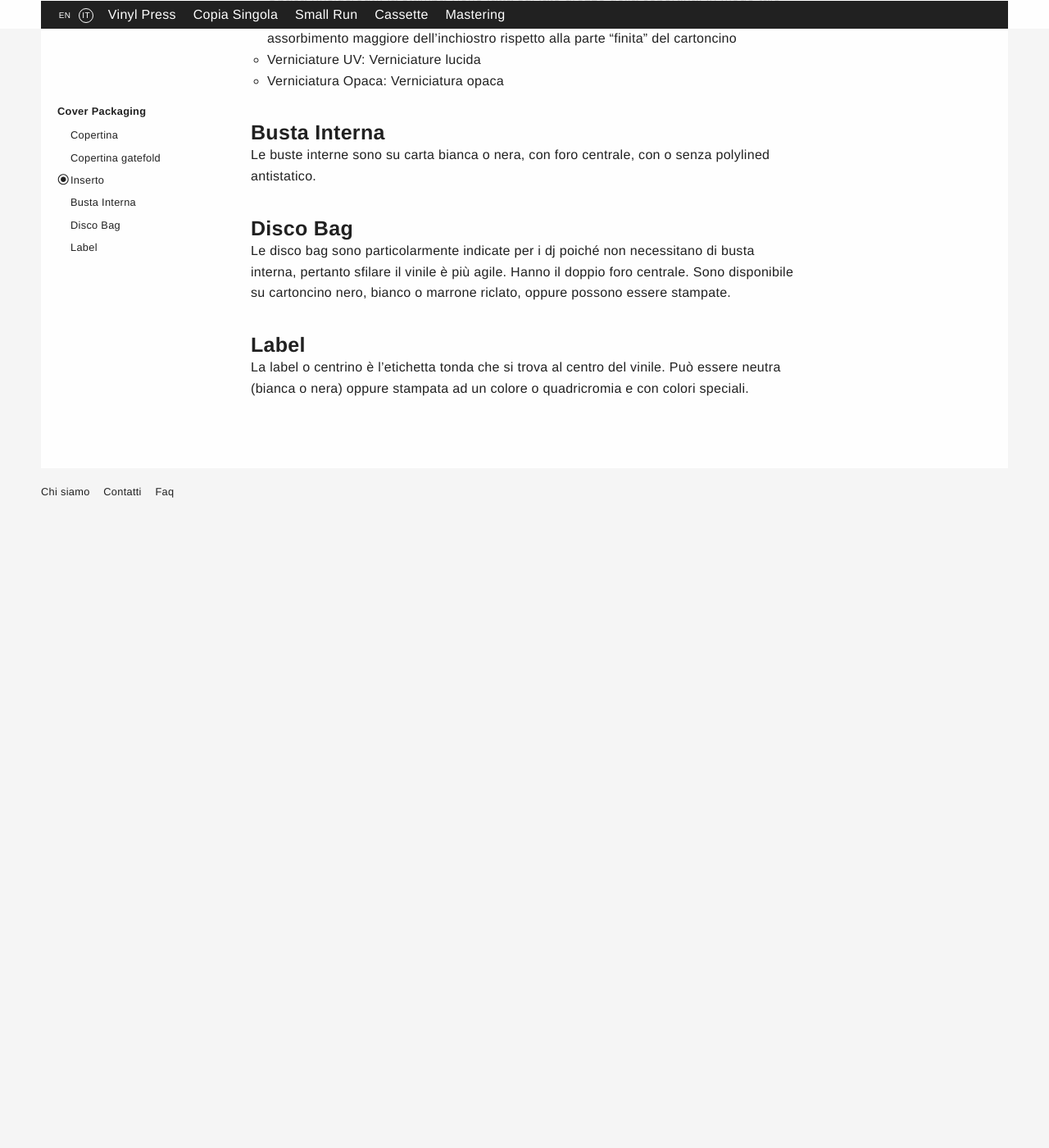
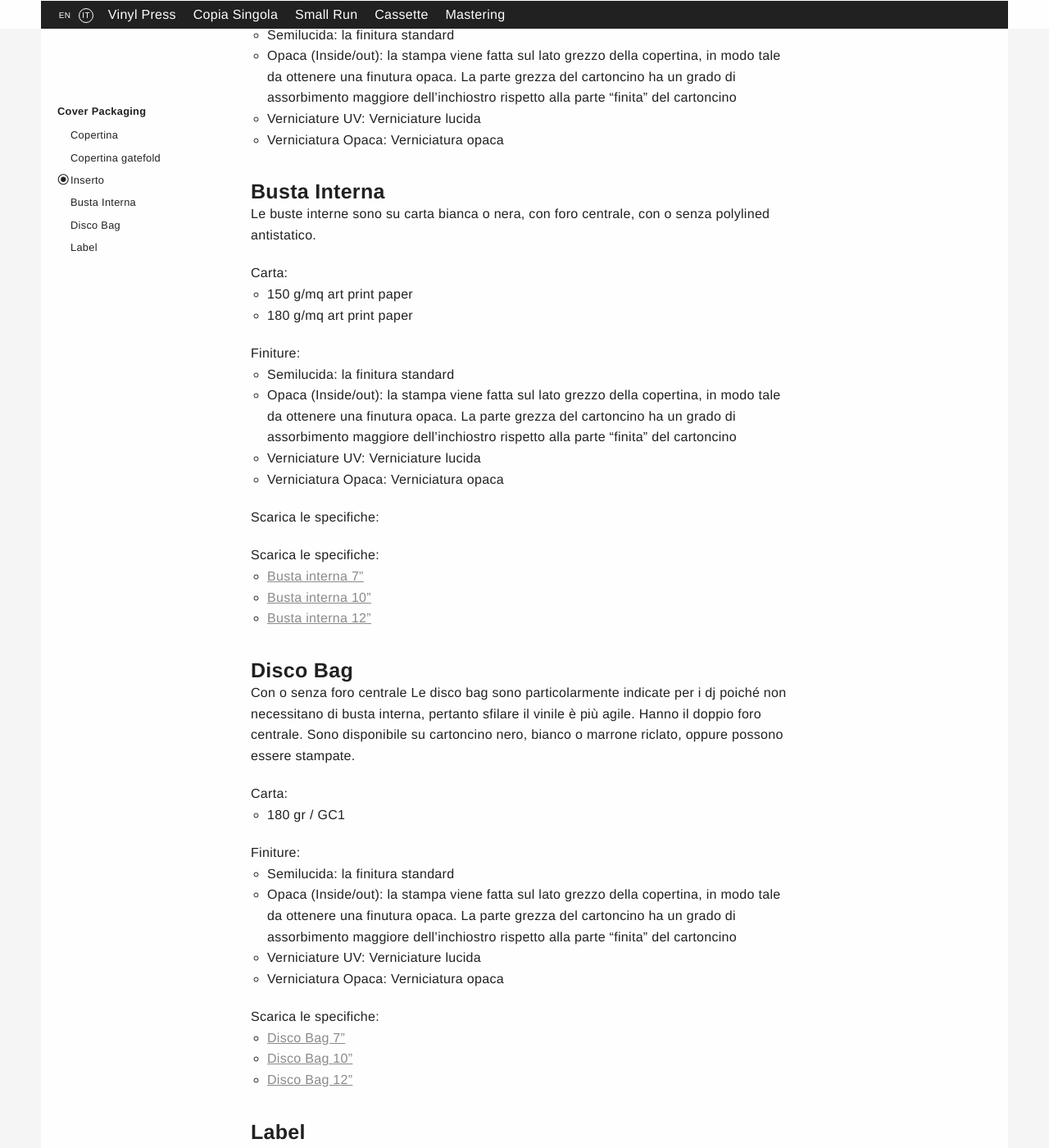
Before and after one commit to Vinilificio/Vinilificio.github.io, a Jekyll site: the page built from _pages/cover-packaging.md, in a window 1280 px wide and 1400 px high, scrolled down 3226 px. Shown: the whole window at 82% size. Built offline with Jekyll 4.4.1, drawn with Linux system fonts in a browser that asks for light colours; before the commit the page ends 3856 px from its top, so only the background shows below that; some of the changed text lies outside the part shown.

Commit message:
Update cover-packaging.md

```diff
--- a/_pages/cover-packaging.md
+++ b/_pages/cover-packaging.md
@@ -30,7 +30,7 @@
 Dimensioni: 7", 10", 12"<br>
 Costina: 3mm (per vinile singolo), 5mm (per vinile doppio), 7mm (per vinile triplo)<br>
 Caratteristiche:<br>
-Le copertine vengono stampate su carta 320 gr.
+Le copertine vengono stampate su carta 350 gr / GC1 Kraftpack.
 
 Finiture:
 
@@ -41,11 +41,11 @@
 
 Scarica le specifiche:
 
-* <a href="https://dl.dropboxusercontent.com/u/6988499/TEMPLATES/Specs%20RAND/7inch_cover.pdf" target="_blank">copertina 7" con costina da 3mm</a>
-* <a href="https://www.dropbox.com/home/public/TEMPLATES/Specs%20RAND?preview=12inch_cover_1lp_3mm.pdf" target="_blank">copertina 10" con costina da 3mm</a>
-* <a href="https://dl.dropboxusercontent.com/u/6988499/TEMPLATES/Specs%20RAND/12inch_cover_1lp_3mm.pdf" target="_blank">copertina 12" con costina da 3mm</a>
-* <a href="https://dl.dropboxusercontent.com/u/6988499/TEMPLATES/Specs%20RAND/12inch_cover_2lp_5mm.pdf" target="_blank">copertina 12" con costina da 5mm</a>
-* <a href="https://dl.dropboxusercontent.com/u/6988499/TEMPLATES/Specs%20RAND/12inch_cover_3lp_7mm.pdf" target="_blank">copertina 12" con costina da 7mm</a>
+* <a href="http://www.randmuzik.de/files/7inch_cover.pdf" target="_blank">copertina 7" con costina da 3mm</a>
+* <a href="http://www.randmuzik.de/files/10inch_cover.pdf" target="_blank">copertina 10" con costina da 3mm</a>
+* <a href="http://www.randmuzik.de/files/12inch_cover_1lp_3mm.pdf" target="_blank">copertina 12" con costina da 3mm</a>
+* <a href="http://www.randmuzik.de/files/12inch_cover_2lp_5mm.pdf" target="_blank">copertina 12" con costina da 5mm</a>
+* <a href="http://www.randmuzik.de/files/12inch_cover_3lp_7mm.pdf" target="_blank">copertina 12" con costina da 7mm</a>
 
 
 
@@ -54,7 +54,7 @@
 ![12" gatefold cover](/img/gatefold800px.png)
 
 Caratteristiche:
-Le copertine vengono stampate su carta 320 gr.
+Le copertine vengono stampate su carta 350 gr / GC1 Kraftpack.
 
 Finiture:
 
@@ -64,7 +64,7 @@
 * Verniciatura Opaca: Verniciatura opaca
 
 Scarica le specifiche:
-<a href="https://dl.dropboxusercontent.com/u/6988499/TEMPLATES/Specs%20RAND/12inch_klappcover_7mm.pdf" target="_blank">copertina 12" gatefold</a>
+<a href="http://www.randmuzik.de/files/12inch_klappcover_7mm.pdf" target="_blank">copertina 12" gatefold</a>
 
 
 ### Inserto
@@ -84,12 +84,14 @@
 * 170 g/mq art print paper, matte
 * 90 g/mq art print paper, matte
 * 90 g/mq art print paper, glossy
-* 170 g/mq art print paper, glossy
+* 180 g/mq art print paper, glossy
 * 250 g/mq offset paper
 * 150 g/mq offset paper
 * 120 g/mq offset paper
 
+Scarica le specifiche:
 
+* <a href="http://www.randmuzik.de/files/12inch_einleger.pdf" target="_blank">inlay</a>
 
 Finiture:
 
@@ -102,12 +104,57 @@
 
 Le buste interne sono su carta bianca o nera, con foro centrale, con o senza polylined antistatico.
 
+Carta:
+
+* 150 g/mq art print paper
+* 180 g/mq art print paper
+
+Finiture:
+
+* Semilucida: la finitura standard
+* Opaca (Inside/out): la stampa viene fatta sul lato grezzo della copertina, in modo tale da ottenere una finutura opaca. La parte grezza del cartoncino ha un grado di assorbimento maggiore dell'inchiostro rispetto alla parte "finita" del cartoncino
+* Verniciature UV: Verniciature lucida
+* Verniciatura Opaca: Verniciatura opaca
+
+Scarica le specifiche:
+
+Scarica le specifiche:
+* <a href="http://www.randmuzik.de/files/7inch_sleeve_185x185.pdf" target="_blank">Busta interna 7"</a>
+* <a href="http://www.randmuzik.de/files/10inch_discosleeve.pdf" target="_blank">Busta interna 10"</a>
+* <a href="http://www.randmuzik.de/files/12inch_discosleeve_1lp.pdf" target="_blank">Busta interna 12"</a>
+
+
+
 
 ### Disco Bag
+Con o senza foro centrale
+Le disco bag sono particolarmente indicate per i dj poiché non necessitano di busta interna, pertanto sfilare il vinile è più agile. Hanno il doppio foro centrale. Sono disponibile su cartoncino nero, bianco o marrone riclato, oppure possono essere stampate.
 
-Le disco bag sono particolarmente indicate per i dj poiché non necessitano di busta interna, pertanto sfilare il vinile è più agile. Hanno il doppio foro centrale. Sono disponibile su cartoncino nero, bianco o marrone riclato, oppure possono essere stampate.
+
+Carta:
+
+* 180 gr / GC1
+
+Finiture:
+
+* Semilucida: la finitura standard
+* Opaca (Inside/out): la stampa viene fatta sul lato grezzo della copertina, in modo tale da ottenere una finutura opaca. La parte grezza del cartoncino ha un grado di assorbimento maggiore dell'inchiostro rispetto alla parte "finita" del cartoncino
+* Verniciature UV: Verniciature lucida
+* Verniciatura Opaca: Verniciatura opaca
+
+Scarica le specifiche:
+* <a href="http://www.randmuzik.de/files/7inch_sleeve_185x185.pdf" target="_blank">Disco Bag 7"</a>
+* <a href="http://www.randmuzik.de/files/10inch_discosleeve.pdf" target="_blank">Disco Bag 10"</a>
+* <a href="http://www.randmuzik.de/files/12inch_discosleeve_1lp.pdf" target="_blank">Disco Bag 12"</a>
 
 
 ### Label
 
 La label o centrino è l'etichetta tonda che si trova al centro del vinile. Può essere neutra (bianca o nera) oppure stampata ad un colore o quadricromia e con colori speciali.
+
+Scarica le specifiche:
+
+* <a href="http://www.randmuzik.de/files/7inch_etikett_label_92mm_grossesml.pdf" target="_blank">Centrino con foro grande per 7"</a>
+* <a href="http://www.randmuzik.de/files/7inch_etikett_label_92mm.pdf" target="_blank">Centrino per 7"</a>
+* <a href="http://www.randmuzik.de/files/10inch_etikett_label.pdf" target="_blank">Centrino per 10"</a>
+* <a href="http://www.randmuzik.de/files/12inch_etikett_label_100mm.pdf" target="_blank">Centrino per 12"</a>
```
